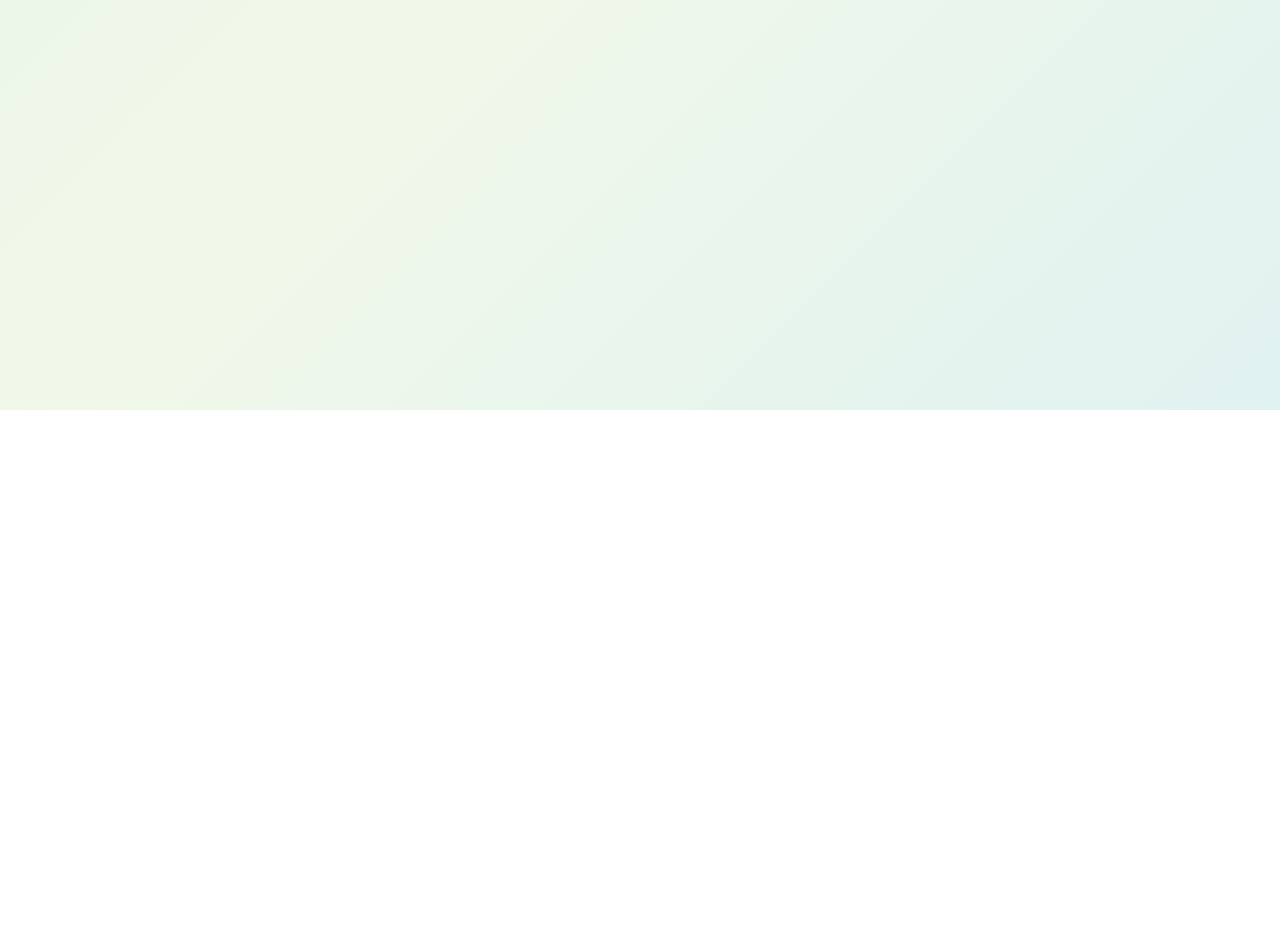
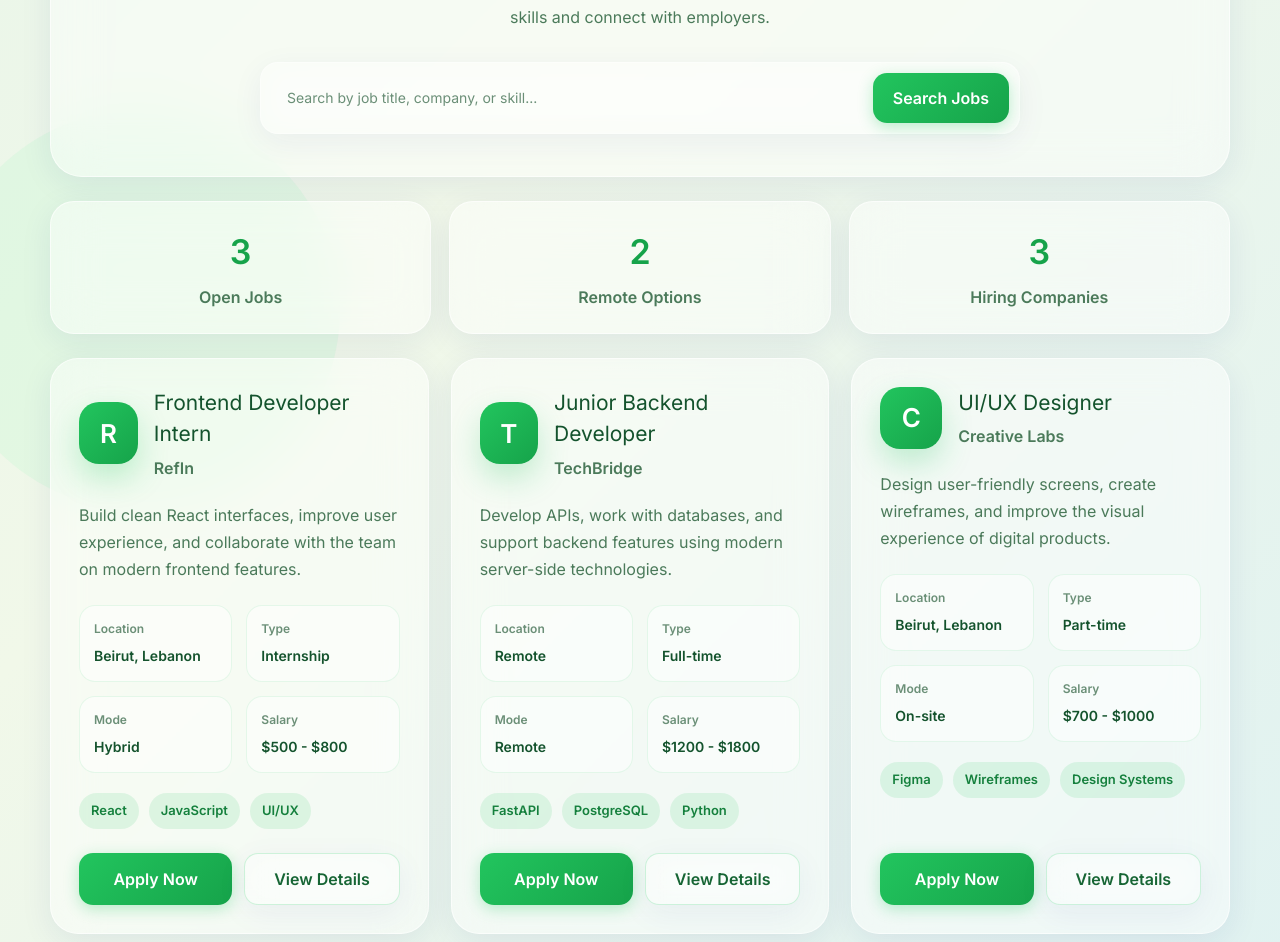
Before and after one commit to raphaeltannous/techtalks-refin-frontend, a React (Vite) app: page /jobs in a window 1280 px wide. Before the commit this address had no page. Shown: the part 390-1332 px from the top of the page. Before the commit the page ends 800 px from the top, so only its background shows below. Built offline with nearby package versions, Linux system fonts and the light colour scheme.

Commit message:
Create jobs page

```diff
--- a/src/App.jsx
+++ b/src/App.jsx
@@ -1,6 +1,7 @@
 import { BrowserRouter as Router, Routes, Route } from "react-router-dom"
+
 import LandingPage from "./pages/LandingPage"
-//import jobs page here
+import JobsPage from "./pages/JobsPage"
 import LoginPage from "./pages/LoginPage"
 import SignupPage from "./pages/SignupPage"
 
@@ -8,17 +9,10 @@ function App() {
   return (
     <Router>
       <Routes>
-        {/*Unprotected routes*/}
-
         <Route path="/" element={<LandingPage />} />
-        {/*Jobs page here*/}
+        <Route path="/jobs" element={<JobsPage />} />
         <Route path="/login" element={<LoginPage />} />
         <Route path="/signup" element={<SignupPage />} />
-
-        {/*Protected Routes*/}
-
-        {/*Dashboard page here*/}
-
       </Routes>
     </Router>
   )
--- a/src/index.css
+++ b/src/index.css
@@ -478,3 +478,250 @@ body {
     min-width: 120px;
   }
 }
+/* Jobs Page *//* Jobs Page */
+.jobs-page {
+  min-height: 100vh;
+  padding: 120px 20px 60px;
+  position: relative;
+  overflow: hidden;
+}
+
+.jobs-container {
+  width: 100%;
+  max-width: 1180px;
+  margin: 0 auto;
+  position: relative;
+  z-index: 2;
+}
+
+.jobs-hero {
+  padding: 42px;
+  border-radius: 32px;
+  text-align: center;
+  margin-bottom: 24px;
+}
+
+.jobs-badge {
+  display: inline-block;
+  padding: 8px 14px;
+  border-radius: 999px;
+  background: rgba(220, 252, 231, 0.85);
+  color: #166534;
+  font-size: 13px;
+  font-weight: 700;
+  margin-bottom: 14px;
+}
+
+.jobs-hero h1 {
+  margin: 0;
+  color: #14532d;
+  font-size: 46px;
+  line-height: 1.1;
+  letter-spacing: -0.03em;
+}
+
+.jobs-hero-text {
+  max-width: 760px;
+  margin: 18px auto 0;
+  color: #4b7a5a;
+  line-height: 1.8;
+  font-size: 16px;
+}
+
+.jobs-search-card {
+  max-width: 760px;
+  margin: 30px auto 0;
+  padding: 10px;
+  border-radius: 18px;
+  display: flex;
+  gap: 10px;
+}
+
+.jobs-search-input {
+  flex: 1;
+  border: none;
+  outline: none;
+  background: transparent;
+  padding: 14px 16px;
+  color: #14532d;
+  font-size: 14px;
+}
+
+.jobs-search-input::placeholder {
+  color: #6b8f77;
+}
+
+.jobs-search-button {
+  padding: 13px 20px;
+  border-radius: 14px;
+  font-weight: 700;
+  cursor: pointer;
+}
+
+.jobs-stats-grid {
+  display: grid;
+  grid-template-columns: repeat(3, 1fr);
+  gap: 18px;
+  margin-bottom: 24px;
+}
+
+.jobs-stat-card {
+  padding: 24px;
+  border-radius: 24px;
+  text-align: center;
+}
+
+.jobs-stat-card span {
+  display: block;
+  color: #16a34a;
+  font-size: 34px;
+  font-weight: 800;
+}
+
+.jobs-stat-card p {
+  margin: 8px 0 0;
+  color: #4b7a5a;
+  font-weight: 700;
+}
+
+.jobs-list {
+  display: grid;
+  grid-template-columns: repeat(auto-fit, minmax(340px, 1fr));
+  gap: 22px;
+}
+
+.jobs-card {
+  padding: 28px;
+  border-radius: 28px;
+  display: flex;
+  flex-direction: column;
+}
+
+.jobs-card-header {
+  display: flex;
+  align-items: center;
+  gap: 16px;
+}
+
+.jobs-company-logo {
+  width: 62px;
+  height: 62px;
+  border-radius: 20px;
+  background: linear-gradient(135deg, #22c55e, #16a34a);
+  color: white;
+  display: flex;
+  align-items: center;
+  justify-content: center;
+  font-size: 26px;
+  font-weight: 800;
+  box-shadow: 0 14px 30px rgba(34, 197, 94, 0.25);
+}
+
+.jobs-card h2 {
+  margin: 0;
+  color: #14532d;
+  font-size: 21px;
+}
+
+.jobs-card-header p {
+  margin: 6px 0 0;
+  color: #4b7a5a;
+  font-weight: 700;
+}
+
+.jobs-description {
+  color: #4b7a5a;
+  line-height: 1.7;
+  margin: 22px 0;
+}
+
+.jobs-info-grid {
+  display: grid;
+  grid-template-columns: repeat(2, 1fr);
+  gap: 14px;
+  margin-bottom: 20px;
+}
+
+.jobs-info-grid div {
+  padding: 14px;
+  border-radius: 16px;
+  background: rgba(255, 255, 255, 0.48);
+  border: 1px solid rgba(34, 197, 94, 0.1);
+}
+
+.jobs-info-grid small {
+  display: block;
+  color: #6b8f77;
+  font-size: 12px;
+  font-weight: 700;
+  margin-bottom: 5px;
+}
+
+.jobs-info-grid span {
+  color: #14532d;
+  font-weight: 700;
+  font-size: 14px;
+}
+
+.jobs-skills {
+  display: flex;
+  flex-wrap: wrap;
+  gap: 10px;
+  margin-bottom: 24px;
+}
+
+.jobs-skills span {
+  padding: 8px 12px;
+  border-radius: 999px;
+  background: rgba(34, 197, 94, 0.12);
+  color: #15803d;
+  font-size: 13px;
+  font-weight: 700;
+}
+
+.jobs-card-actions {
+  display: flex;
+  gap: 12px;
+  margin-top: auto;
+}
+
+.jobs-apply-button,
+.jobs-details-button {
+  flex: 1;
+  padding: 13px 16px;
+  border-radius: 14px;
+  font-weight: 700;
+  cursor: pointer;
+}
+
+.jobs-details-button {
+  color: #166534;
+  border: 1px solid rgba(34, 197, 94, 0.2);
+}
+
+@media (max-width: 768px) {
+  .jobs-hero {
+    padding: 26px;
+  }
+
+  .jobs-hero h1 {
+    font-size: 34px;
+  }
+
+  .jobs-search-card,
+  .jobs-card-actions {
+    flex-direction: column;
+  }
+
+  .jobs-stats-grid {
+    grid-template-columns: 1fr;
+  }
+
+  .jobs-info-grid {
+    grid-template-columns: 1fr;
+  }
+
+  .jobs-card {
+    padding: 22px;
+  }
+}
--- /dev/null
+++ b/src/pages/JobsPage.jsx
@@ -0,0 +1,155 @@
+import Navbar from "../components/Navbar"
+
+function JobsPage() {
+  const jobs = [
+    {
+      id: 1,
+      title: "Frontend Developer Intern",
+      company: "RefIn",
+      location: "Beirut, Lebanon",
+      type: "Internship",
+      salary: "$500 - $800",
+      mode: "Hybrid",
+      description:
+        "Build clean React interfaces, improve user experience, and collaborate with the team on modern frontend features.",
+      skills: ["React", "JavaScript", "UI/UX"],
+    },
+    {
+      id: 2,
+      title: "Junior Backend Developer",
+      company: "TechBridge",
+      location: "Remote",
+      type: "Full-time",
+      salary: "$1200 - $1800",
+      mode: "Remote",
+      description:
+        "Develop APIs, work with databases, and support backend features using modern server-side technologies.",
+      skills: ["FastAPI", "PostgreSQL", "Python"],
+    },
+    {
+      id: 3,
+      title: "UI/UX Designer",
+      company: "Creative Labs",
+      location: "Beirut, Lebanon",
+      type: "Part-time",
+      salary: "$700 - $1000",
+      mode: "On-site",
+      description:
+        "Design user-friendly screens, create wireframes, and improve the visual experience of digital products.",
+      skills: ["Figma", "Wireframes", "Design Systems"],
+    },
+  ]
+
+  return (
+    <>
+      <Navbar />
+
+      <div className="jobs-page">
+        <div className="auth-bg-circle auth-bg-circle-top" />
+        <div className="auth-bg-circle auth-bg-circle-bottom" />
+
+        <main className="jobs-container">
+          <section className="jobs-hero glass-strong">
+            <p className="jobs-badge">Job Opportunities</p>
+
+            <h1>Find the right job for your next step</h1>
+
+            <p className="jobs-hero-text">
+              Explore internships, full-time roles, and flexible opportunities
+              designed to help candidates grow their skills and connect with
+              employers.
+            </p>
+
+            <div className="jobs-search-card glass">
+              <input
+                type="text"
+                placeholder="Search by job title, company, or skill..."
+                className="jobs-search-input"
+              />
+
+              <button className="btn-primary jobs-search-button">
+                Search Jobs
+              </button>
+            </div>
+          </section>
+
+          <section className="jobs-stats-grid">
+            <div className="jobs-stat-card glass-strong">
+              <span>{jobs.length}</span>
+              <p>Open Jobs</p>
+            </div>
+
+            <div className="jobs-stat-card glass-strong">
+              <span>2</span>
+              <p>Remote Options</p>
+            </div>
+
+            <div className="jobs-stat-card glass-strong">
+              <span>3</span>
+              <p>Hiring Companies</p>
+            </div>
+          </section>
+
+          <section className="jobs-list">
+            {jobs.map((job) => (
+              <article key={job.id} className="jobs-card glass-strong">
+                <div className="jobs-card-header">
+                  <div className="jobs-company-logo">
+                    {job.company.charAt(0)}
+                  </div>
+
+                  <div>
+                    <h2>{job.title}</h2>
+                    <p>{job.company}</p>
+                  </div>
+                </div>
+
+                <p className="jobs-description">{job.description}</p>
+
+                <div className="jobs-info-grid">
+                  <div>
+                    <small>Location</small>
+                    <span>{job.location}</span>
+                  </div>
+
+                  <div>
+                    <small>Type</small>
+                    <span>{job.type}</span>
+                  </div>
+
+                  <div>
+                    <small>Mode</small>
+                    <span>{job.mode}</span>
+                  </div>
+
+                  <div>
+                    <small>Salary</small>
+                    <span>{job.salary}</span>
+                  </div>
+                </div>
+
+                <div className="jobs-skills">
+                  {job.skills.map((skill) => (
+                    <span key={skill}>{skill}</span>
+                  ))}
+                </div>
+
+                <div className="jobs-card-actions">
+                  <button className="btn-primary jobs-apply-button">
+                    Apply Now
+                  </button>
+
+                  <button className="glass jobs-details-button">
+                    View Details
+                  </button>
+                </div>
+              </article>
+            ))}
+          </section>
+        </main>
+      </div>
+    </>
+  )
+}
+
+export default JobsPage
```
